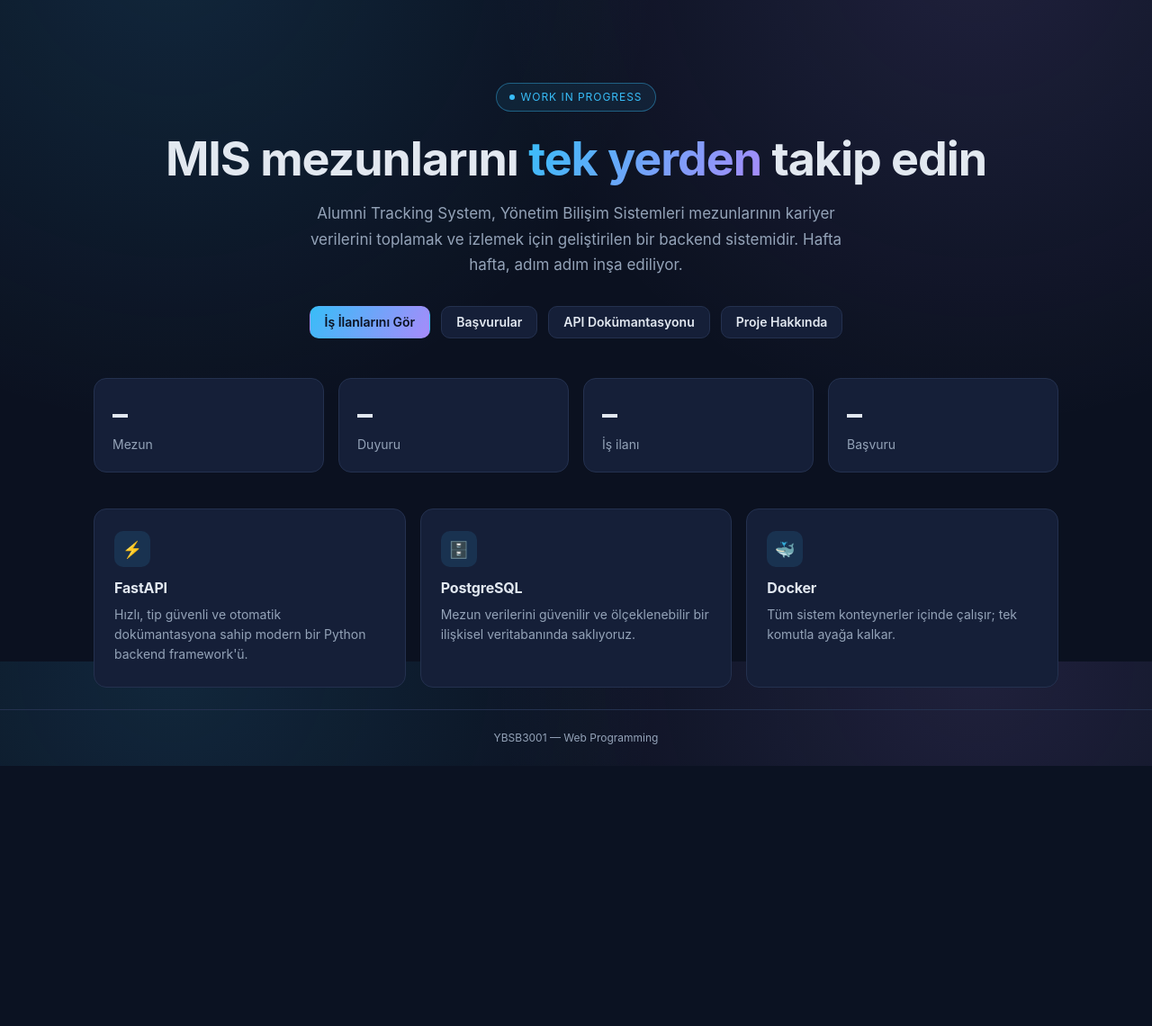
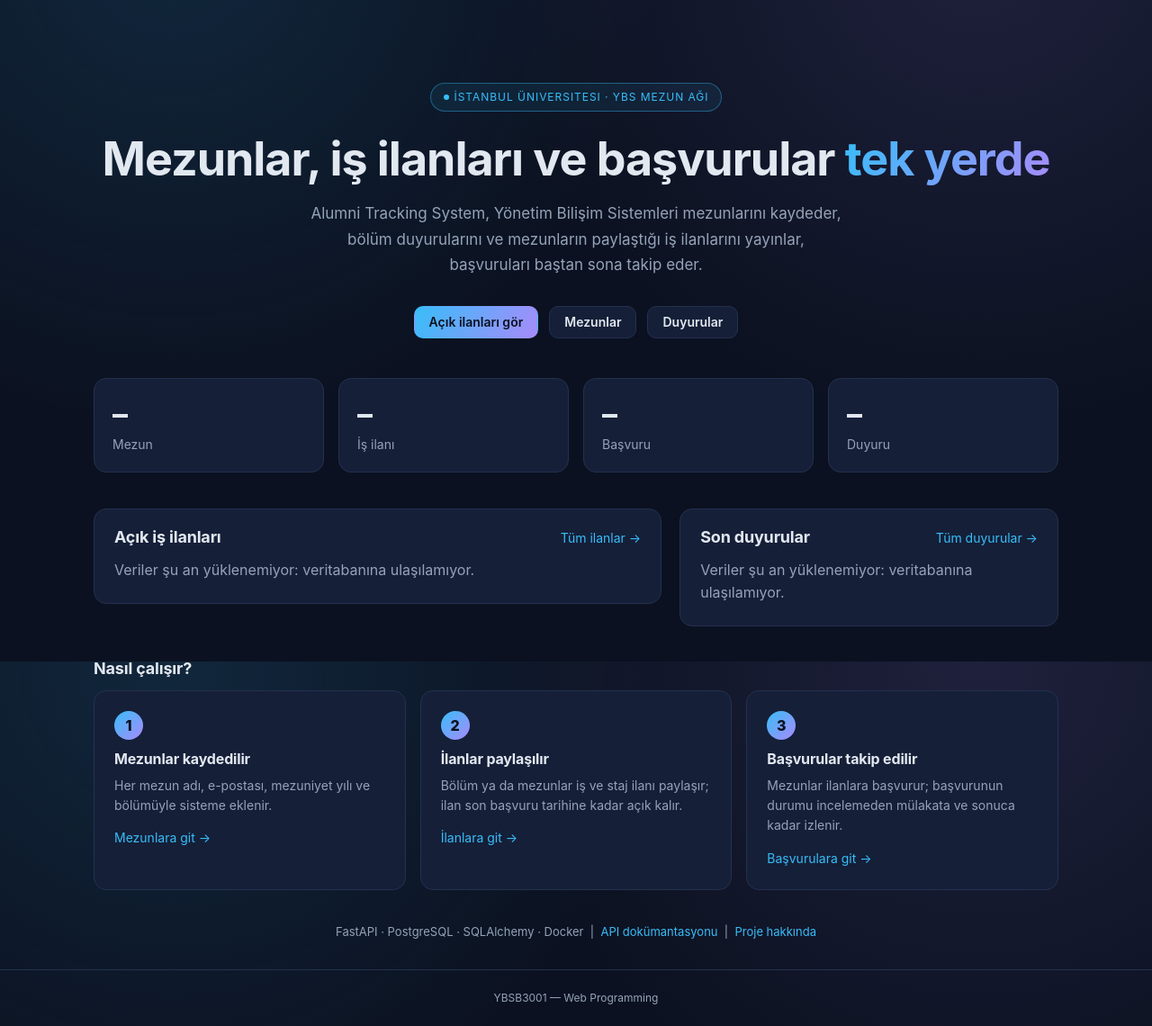
Before and after one commit to uumutkorkmaz/Alumni, a FastAPI app: page / in a window 1280 px wide. Shown: the part 65-1205 px from the top of the page at 90% size. Before the commit the page ends 916 px from the top, so only its background shows below. Run offline with FastAPI, Linux system fonts and the light colour scheme; some libraries are stand-ins or nearby versions.

Commit message:
Design the home page
- Hero that says what the system does, with shortcuts to open job
  postings, graduates and announcements
- Live counters (graduates, job postings with how many are open,
  applications, announcements)
- Newest open job postings and latest announcements, side by side
- "How it works" in three steps, linking to the matching pages
- The page is a view now (app/views/home_view.py) fed by one read-only
  query helper (app/database/stats.py); the static index.html template
  is removed. It still opens when the database is down.

Co-Authored-By: Claude Opus 5.5 <noreply@anthropic.com>

```diff
--- a/app/main.py
+++ b/app/main.py
@@ -13,11 +13,12 @@ from app.controllers.api_user_controller import ApiUserController
 from app.controllers.application_controller import ApplicationController
 from app.controllers.job_posting_controller import JobPostingController
 from app.controllers.user_controller import UserController
-from app.database.stats import get_counts
+from app.database.stats import get_home_data
 from app.middleware.logger import log_requests
 from app.middleware.not_found_guardian import not_found_guardian
 from app.middleware.server_error_guardian import server_error_guardian
 from app.views.error_view import render_generic_not_found_page
+from app.views.home_view import render_home
 from app.views.layout import render_page
 
 app = FastAPI(title="Alumni Tracking System")
@@ -36,8 +37,7 @@ if os.environ.get("DEBUG_ROUTES") == "1":
 APP_DIR = Path(__file__).parent
 app.mount("/static", StaticFiles(directory=APP_DIR / "static"), name="static")
 
-# The templates are page bodies only; render_page adds the shared navbar, stylesheet and footer.
-INDEX_BODY = (APP_DIR / "templates" / "index.html").read_text(encoding="utf-8")
+# The about template is a page body only; render_page adds the shared navbar, stylesheet and footer.
 ABOUT_BODY = (APP_DIR / "templates" / "about.html").read_text(encoding="utf-8")
 
 user_controller = UserController()
@@ -67,11 +67,7 @@ app.include_router(application_controller.router)
 
 @app.get("/", response_class=HTMLResponse)
 def read_root():
-    counts = get_counts()
-    body = INDEX_BODY
-    for name in ("users", "announcements", "job_postings", "applications"):
-        body = body.replace("{{" + name + "}}", str(counts[name]) if counts else "&ndash;")
-    return render_page("Home", body, "/")
+    return render_home(get_home_data())
 
 
 @app.get("/about", response_class=HTMLResponse)
--- a/app/static/app.css
+++ b/app/static/app.css
@@ -262,11 +262,56 @@ textarea { min-height: 110px; resize: vertical; }
 .stat:hover { transform: translateY(-2px); border-color: var(--accent); text-decoration: none; }
 .stat .num { font-size: 34px; font-weight: 700; letter-spacing: -0.02em; line-height: 1.1; }
 .stat .label { color: var(--muted); font-size: 14px; margin-top: 4px; }
-.features { display: grid; grid-template-columns: repeat(3, 1fr); gap: 16px; }
-.feature { background: var(--panel); border: 1px solid var(--border); border-radius: var(--radius); padding: 24px 22px; }
-.feature-icon { width: 40px; height: 40px; border-radius: 10px; background: rgba(56, 189, 248, 0.12); display: flex; align-items: center; justify-content: center; font-size: 18px; margin-bottom: 14px; }
-.feature h3 { margin: 0 0 8px; font-size: 16px; }
-.feature p { margin: 0; color: var(--muted); font-size: 14px; line-height: 1.6; }
+.stat .note { color: var(--ok); font-size: 13px; margin-top: 6px; }
+
+/* Newest open job postings and latest announcements, side by side */
+.home-grid { display: grid; grid-template-columns: 3fr 2fr; gap: 20px; align-items: start; }
+.home-card { padding: 20px 22px; }
+.home-grid .card + .card { margin-top: 0; }  /* side by side, not stacked */
+.home-item .badge { text-transform: none; }  /* Turkish labels keep their own capitals */
+.home-card-head { display: flex; align-items: baseline; justify-content: space-between; gap: 12px; margin-bottom: 8px; }
+.home-card-head h2 { margin: 0; }
+.home-card-head a { font-size: 14px; white-space: nowrap; }
+.home-list { list-style: none; margin: 0; padding: 0; }
+.home-list li + li { border-top: 1px solid var(--border); }
+.home-item {
+  display: grid;
+  grid-template-columns: 1fr auto;
+  grid-template-areas: "title side" "meta side";
+  gap: 2px 14px;
+  padding: 12px 8px;
+  margin: 0 -8px;
+  border-radius: 10px;
+  color: var(--text);
+  transition: background 0.15s ease;
+}
+.home-item:hover { background: var(--panel-2); text-decoration: none; }
+.home-item-title { grid-area: title; font-weight: 600; }
+.home-item-meta { grid-area: meta; color: var(--muted); font-size: 13px; }
+.home-item-side { grid-area: side; display: flex; flex-direction: column; align-items: flex-end; justify-content: center; gap: 4px; }
+.home-item-date { color: var(--muted); font-size: 12px; white-space: nowrap; }
+.home-empty { margin: 12px 0 4px; }
+
+/* How it works: three numbered steps */
+.how { margin-top: 12px; }
+.steps { list-style: none; margin: 0; padding: 0; display: grid; grid-template-columns: repeat(3, 1fr); gap: 16px; }
+.step { background: var(--panel); border: 1px solid var(--border); border-radius: var(--radius); padding: 22px; }
+.step-num {
+  display: inline-flex;
+  align-items: center;
+  justify-content: center;
+  width: 32px;
+  height: 32px;
+  border-radius: 50%;
+  background: linear-gradient(135deg, var(--accent), var(--accent-2));
+  color: #0b1120;
+  font-weight: 800;
+  margin-bottom: 12px;
+}
+.step h3 { margin: 0 0 8px; font-size: 16px; }
+.step p { margin: 0 0 12px; color: var(--muted); font-size: 14px; line-height: 1.6; }
+.step a { font-size: 14px; }
+.tech-strip { text-align: center; color: var(--muted); font-size: 13px; margin: 36px 0 8px; }
 
 /* ---------- About page ---------- */
 .grid-2 { display: grid; grid-template-columns: repeat(2, 1fr); gap: 16px; margin-bottom: 40px; }
@@ -284,7 +329,7 @@ textarea { min-height: 110px; resize: vertical; }
 /* ---------- Small screens ---------- */
 @media (max-width: 900px) {
   .stats { grid-template-columns: repeat(2, 1fr); }
-  .features { grid-template-columns: 1fr; }
+  .home-grid, .steps { grid-template-columns: 1fr; }
 }
 @media (max-width: 720px) {
   .nav-inner { flex-direction: column; align-items: stretch; gap: 10px; padding: 12px 16px; }
--- a/app/templates/index.html
+++ /dev/null
@@ -1,40 +0,0 @@
-<section class="hero">
-  <span class="pill">Work in Progress</span>
-  <h1>MIS mezunlarını <span>tek yerden</span> takip edin</h1>
-  <p class="lead">
-    Alumni Tracking System, Yönetim Bilişim Sistemleri mezunlarının
-    kariyer verilerini toplamak ve izlemek için geliştirilen bir backend
-    sistemidir. Hafta hafta, adım adım inşa ediliyor.
-  </p>
-  <div class="cta">
-    <a class="btn btn-primary" href="/job-postings">İş İlanlarını Gör</a>
-    <a class="btn btn-ghost" href="/applications">Başvurular</a>
-    <a class="btn btn-ghost" href="/docs">API Dokümantasyonu</a>
-    <a class="btn btn-ghost" href="/about">Proje Hakkında</a>
-  </div>
-</section>
-
-<section class="stats" aria-label="Site summary">
-  <a class="stat" href="/users"><div class="num">{{users}}</div><div class="label">Mezun</div></a>
-  <a class="stat" href="/announcements"><div class="num">{{announcements}}</div><div class="label">Duyuru</div></a>
-  <a class="stat" href="/job-postings"><div class="num">{{job_postings}}</div><div class="label">İş ilanı</div></a>
-  <a class="stat" href="/applications"><div class="num">{{applications}}</div><div class="label">Başvuru</div></a>
-</section>
-
-<section class="features">
-  <div class="feature">
-    <div class="feature-icon">⚡</div>
-    <h3>FastAPI</h3>
-    <p>Hızlı, tip güvenli ve otomatik dokümantasyona sahip modern bir Python backend framework&apos;ü.</p>
-  </div>
-  <div class="feature">
-    <div class="feature-icon">🗄️</div>
-    <h3>PostgreSQL</h3>
-    <p>Mezun verilerini güvenilir ve ölçeklenebilir bir ilişkisel veritabanında saklıyoruz.</p>
-  </div>
-  <div class="feature">
-    <div class="feature-icon">🐳</div>
-    <h3>Docker</h3>
-    <p>Tüm sistem konteynerler içinde çalışır; tek komutla ayağa kalkar.</p>
-  </div>
-</section>
--- /dev/null
+++ b/app/views/home_view.py
@@ -0,0 +1,142 @@
+from html import escape
+
+from app.views.layout import render_page
+
+EMPLOYMENT_TYPES_TR = {
+    "full_time": "Tam zamanlı",
+    "part_time": "Yarı zamanlı",
+    "internship": "Staj",
+    "contract": "Sözleşmeli",
+}
+
+DB_DOWN = '<p class="muted home-empty">Veriler şu an yüklenemiyor: veritabanına ulaşılamıyor.</p>'
+
+
+def _stat(href: str, value: str, label: str, note: str = "") -> str:
+    note_html = f'<div class="note">{note}</div>' if note else ""
+    return (
+        f'<a class="stat" href="{href}"><div class="num">{value}</div>'
+        f'<div class="label">{label}</div>{note_html}</a>'
+    )
+
+
+def _stats(counts: dict | None) -> str:
+    def n(key: str) -> str:
+        return str(counts[key]) if counts else "&ndash;"
+
+    open_note = f"{counts['open_job_postings']} tanesi açık" if counts else ""
+    return f"""
+  <section class="stats" aria-label="Site özeti">
+    {_stat("/users", n("users"), "Mezun")}
+    {_stat("/job-postings", n("job_postings"), "İş ilanı", open_note)}
+    {_stat("/applications", n("applications"), "Başvuru")}
+    {_stat("/announcements", n("announcements"), "Duyuru")}
+  </section>"""
+
+
+def _postings(postings: list[dict] | None) -> str:
+    if postings is None:
+        return DB_DOWN
+    if not postings:
+        return '<p class="muted home-empty">Şu an açık iş ilanı yok.</p>'
+    items = []
+    for p in postings:
+        deadline = f"Son başvuru {p['deadline'].isoformat()}" if p["deadline"] else "Süresiz"
+        kind = EMPLOYMENT_TYPES_TR.get(p["employment_type"], escape(p["employment_type"]))
+        items.append(
+            f'<li><a class="home-item" href="/job-postings/{p["id"]}">'
+            f'<span class="home-item-title">{escape(p["title"])}</span>'
+            f'<span class="home-item-meta">{escape(p["company"])} &middot; {escape(p["city"])}</span>'
+            f'<span class="home-item-side"><span class="badge s-submitted">{kind}</span>'
+            f'<span class="home-item-date">{deadline}</span></span></a></li>'
+        )
+    return f'<ul class="home-list">{"".join(items)}</ul>'
+
+
+def _announcements(announcements: list[dict] | None) -> str:
+    if announcements is None:
+        return DB_DOWN
+    if not announcements:
+        return '<p class="muted home-empty">Henüz duyuru yok.</p>'
+    items = "".join(
+        f'<li><a class="home-item" href="/announcements/{a["id"]}">'
+        f'<span class="home-item-title">{escape(a["title"])}</span>'
+        f'<span class="home-item-meta">{escape(a["author"])} &middot; {a["created_at"]:%Y-%m-%d}</span></a></li>'
+        for a in announcements
+    )
+    return f'<ul class="home-list">{items}</ul>'
+
+
+def render_home(data: dict | None) -> str:
+    """Home page: what the system does, live counters, newest open job postings, latest announcements
+    and how it works. `data` is None when the database cannot be read; the page still opens."""
+    counts = data["counts"] if data else None
+    postings = data["postings"] if data else None
+    announcements = data["announcements"] if data else None
+
+    body = f"""
+  <section class="hero">
+    <span class="pill">İstanbul Üniversitesi &middot; YBS Mezun Ağı</span>
+    <h1>Mezunlar, iş ilanları ve başvurular <span>tek yerde</span></h1>
+    <p class="lead">
+      Alumni Tracking System, Yönetim Bilişim Sistemleri mezunlarını kaydeder,
+      bölüm duyurularını ve mezunların paylaştığı iş ilanlarını yayınlar,
+      başvuruları baştan sona takip eder.
+    </p>
+    <div class="cta">
+      <a class="btn btn-primary" href="/job-postings">Açık ilanları gör</a>
+      <a class="btn btn-ghost" href="/users">Mezunlar</a>
+      <a class="btn btn-ghost" href="/announcements">Duyurular</a>
+    </div>
+  </section>
+
+  {_stats(counts)}
+
+  <section class="home-grid">
+    <div class="card home-card">
+      <div class="home-card-head">
+        <h2>Açık iş ilanları</h2>
+        <a href="/job-postings">Tüm ilanlar &rarr;</a>
+      </div>
+      {_postings(postings)}
+    </div>
+    <div class="card home-card">
+      <div class="home-card-head">
+        <h2>Son duyurular</h2>
+        <a href="/announcements">Tüm duyurular &rarr;</a>
+      </div>
+      {_announcements(announcements)}
+    </div>
+  </section>
+
+  <section class="how">
+    <h2 class="section-title">Nasıl çalışır?</h2>
+    <ol class="steps">
+      <li class="step">
+        <span class="step-num">1</span>
+        <h3>Mezunlar kaydedilir</h3>
+        <p>Her mezun adı, e-postası, mezuniyet yılı ve bölümüyle sisteme eklenir.</p>
+        <a href="/users">Mezunlara git &rarr;</a>
+      </li>
+      <li class="step">
+        <span class="step-num">2</span>
+        <h3>İlanlar paylaşılır</h3>
+        <p>Bölüm ya da mezunlar iş ve staj ilanı paylaşır; ilan son başvuru tarihine kadar açık kalır.</p>
+        <a href="/job-postings">İlanlara git &rarr;</a>
+      </li>
+      <li class="step">
+        <span class="step-num">3</span>
+        <h3>Başvurular takip edilir</h3>
+        <p>Mezunlar ilanlara başvurur; başvurunun durumu incelemeden mülakata ve sonuca kadar izlenir.</p>
+        <a href="/applications">Başvurulara git &rarr;</a>
+      </li>
+    </ol>
+  </section>
+
+  <p class="tech-strip">
+    FastAPI &middot; PostgreSQL &middot; SQLAlchemy &middot; Docker
+    &nbsp;|&nbsp; <a href="/api/swagger">API dokümantasyonu</a>
+    &nbsp;|&nbsp; <a href="/about">Proje hakkında</a>
+  </p>
+"""
+    return render_page("Home", body, "/")
```
Also changed, not shown: app/database/stats.py (+23 -5 lines), README.md.
